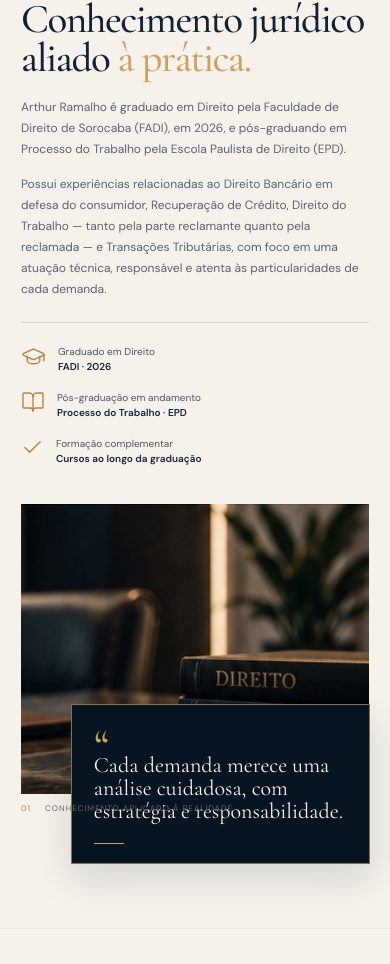
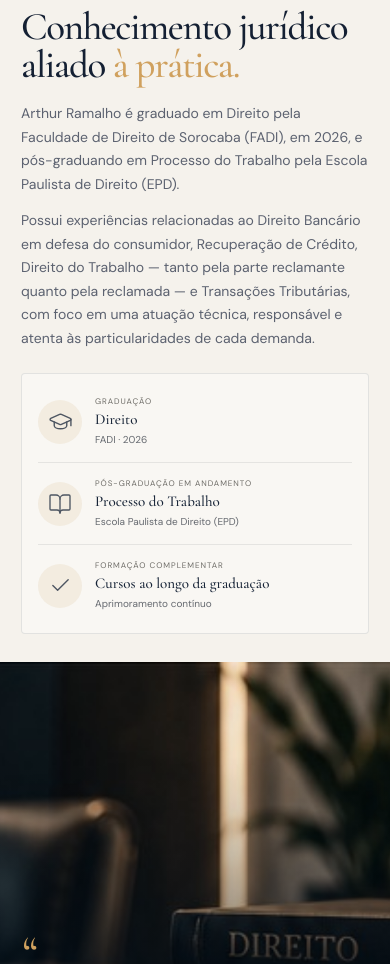
Before and after one commit to avanegm/arthur-ramalho, a React (Vite) app: page / in a window 390 px wide. Shown: the part 1033-1997 px from the top of the page. Built offline with nearby package versions, Linux system fonts and the light colour scheme.

Commit message:
refina secao sobre e formacao academica

```diff
--- a/src/App.tsx
+++ b/src/App.tsx
@@ -145,7 +145,7 @@ export default function App() {
         <div className="hero-content page-width">
           <div className="hero-copy">
             <SectionEyebrow>Sorocaba e região</SectionEyebrow>
-            <h1>Direito com<em>propósito e estratégia.</em></h1>
+            <h1>Direito com propósito e estratégia para <em>pessoas e empresas.</em></h1>
             <p className="hero-description">
               Advocacia e consultoria jurídica com análise técnica, compromisso e soluções adequadas à realidade de cada cliente.
             </p>
@@ -189,26 +189,27 @@ export default function App() {
             <p>
               Possui experiências relacionadas ao Direito Bancário em defesa do consumidor, Recuperação de Crédito, Direito do Trabalho — tanto pela parte reclamante quanto pela reclamada — e Transações Tributárias, com foco em uma atuação técnica, responsável e atenta às particularidades de cada demanda.
             </p>
-            <div className="credentials">
+            <div className="credentials" aria-label="Formação acadêmica e complementar">
               <div className="credential">
-                <GraduationCap size={25} strokeWidth={1.35} />
-                <span>Graduado em Direito<br /><strong>FADI · 2026</strong></span>
+                <span className="credential-icon"><GraduationCap size={25} strokeWidth={1.35} /></span>
+                <span className="credential-copy"><small>Graduação</small><strong>Direito</strong><span>FADI · 2026</span></span>
               </div>
               <div className="credential">
-                <BookOpen size={24} strokeWidth={1.35} />
-                <span>Pós-graduação em andamento<br /><strong>Processo do Trabalho · EPD</strong></span>
+                <span className="credential-icon"><BookOpen size={24} strokeWidth={1.35} /></span>
+                <span className="credential-copy"><small>Pós-graduação em andamento</small><strong>Processo do Trabalho</strong><span>Escola Paulista de Direito (EPD)</span></span>
               </div>
               <div className="credential">
-                <Check size={23} strokeWidth={1.45} />
-                <span>Formação complementar<br /><strong>Cursos ao longo da graduação</strong></span>
+                <span className="credential-icon"><Check size={23} strokeWidth={1.45} /></span>
+                <span className="credential-copy"><small>Formação complementar</small><strong>Cursos ao longo da graduação</strong><span>Aprimoramento contínuo</span></span>
               </div>
             </div>
           </div>
           <div className="about-visual">
             <img src="/images/office-detail.jpg" alt="Ambiente de trabalho com livros jurídicos e mesa de escritório" loading="lazy" />
+            <div className="about-visual-shade" aria-hidden="true" />
             <div className="about-quote">
               <span className="quote-mark" aria-hidden="true">“</span>
-              <p>Cada demanda merece uma análise cuidadosa, com estratégia e responsabilidade.</p>
+              <p>Cada demanda merece uma análise cuidadosa, com <em>estratégia e responsabilidade.</em></p>
               <span className="quote-rule" />
             </div>
             <div className="visual-caption"><span>01</span><span>Conhecimento aplicado à realidade</span></div>
--- a/src/styles.css
+++ b/src/styles.css
@@ -1650,3 +1650,188 @@ h2 em {
     z-index: 2;
   }
 }
+
+
+/* Refinamento da seção Sobre: credenciais em painel e imagem editorial integrada */
+.credentials {
+  grid-template-columns: 1fr;
+  gap: 0;
+  padding: 10px 22px;
+  margin-top: 26px;
+  border: 1px solid rgba(24, 39, 52, .10);
+  background: rgba(255, 255, 255, .34);
+}
+
+.credential {
+  align-items: center;
+  gap: 16px;
+  padding: 17px 0;
+  border-bottom: 1px solid rgba(24, 39, 52, .09);
+}
+
+.credential:last-child { border-bottom: 0; }
+
+.credential-icon {
+  display: grid;
+  place-items: center;
+  flex: 0 0 52px;
+  width: 52px;
+  height: 52px;
+  border-radius: 50%;
+  background: rgba(190, 143, 75, .11);
+  color: #b5823f;
+}
+
+.credential-copy {
+  display: flex;
+  flex-direction: column;
+  gap: 3px;
+  min-width: 0;
+  color: #4e5662;
+  font-size: 12px;
+  line-height: 1.45;
+}
+
+.credential-copy small {
+  color: #6f6d68;
+  font-size: 9px;
+  letter-spacing: .12em;
+  line-height: 1.4;
+  text-transform: uppercase;
+}
+
+.credential-copy strong {
+  color: var(--ink);
+  font-family: var(--serif);
+  font-size: 16px;
+  font-weight: 500;
+  line-height: 1.25;
+}
+
+.credential-copy > span { color: #666a70; font-size: 11px; }
+
+.about-visual { isolation: isolate; }
+.about-visual-shade {
+  position: absolute;
+  inset: 0 0 70px;
+  z-index: 1;
+  pointer-events: none;
+  background: linear-gradient(180deg, rgba(4, 16, 27, .02) 35%, rgba(4, 16, 27, .82) 100%);
+}
+
+.about-quote {
+  z-index: 2;
+  right: 0;
+  bottom: 70px;
+  width: min(440px, 88%);
+}
+
+.about-quote p em { color: var(--gold-light); font-style: normal; }
+.visual-caption { z-index: 2; }
+
+@media (max-width: 760px) {
+  .about {
+    padding: 30px 0 0;
+    overflow: hidden;
+  }
+
+  .about-grid {
+    display: flex;
+    flex-direction: column;
+    gap: 28px;
+  }
+
+  .about-copy { width: 100%; }
+
+  .about-copy h2 {
+    max-width: 360px;
+    margin: 14px 0 18px;
+    font-size: clamp(39px, 10vw, 49px);
+    line-height: .98;
+  }
+
+  .about-copy > p {
+    max-width: none;
+    margin-bottom: 13px;
+    font-size: 14px;
+    line-height: 1.68;
+  }
+
+  .credentials {
+    margin-top: 23px;
+    padding: 7px 16px;
+    border-radius: 4px;
+    background: rgba(255,255,255,.4);
+  }
+
+  .credential { gap: 13px; padding: 15px 0; }
+  .credential-icon { flex-basis: 44px; width: 44px; height: 44px; }
+  .credential-copy strong { font-size: 15px; }
+  .credential-copy small { font-size: 8px; }
+  .credential-copy > span { font-size: 10px; }
+
+  .about-visual {
+    width: 100vw;
+    min-height: 0;
+    height: 470px;
+    margin-left: calc(50% - 50vw);
+    margin-right: calc(50% - 50vw);
+    padding: 0;
+    overflow: hidden;
+    background: var(--navy);
+  }
+
+  .about-visual > img {
+    position: absolute;
+    inset: 0;
+    width: 100%;
+    height: 100%;
+    object-fit: cover;
+    object-position: center 54%;
+    filter: saturate(.78);
+  }
+
+  .about-visual-shade {
+    inset: 0;
+    background: linear-gradient(180deg, rgba(4,16,27,.02) 20%, rgba(4,16,27,.2) 42%, rgba(4,16,27,.94) 100%);
+  }
+
+  .about-quote {
+    right: 22px;
+    bottom: 65px;
+    left: 22px;
+    width: auto;
+    padding: 0;
+    border: 0;
+    background: transparent;
+    box-shadow: none;
+  }
+
+  .quote-mark { font-size: 48px; height: 25px; }
+  .about-quote p {
+    max-width: 390px;
+    margin: 10px 0 17px;
+    font-size: clamp(25px, 6.5vw, 31px);
+    line-height: 1.08;
+  }
+  .quote-rule { width: 38px; }
+
+  .visual-caption {
+    top: auto;
+    right: 22px;
+    bottom: 24px;
+    left: 22px;
+    gap: 12px;
+    color: rgba(250,247,242,.72);
+    font-size: 8px;
+    letter-spacing: .14em;
+  }
+
+  .practice { padding-top: 52px; }
+}
+
+@media (max-width: 380px) {
+  .about-visual { height: 440px; }
+  .about-quote { right: 18px; left: 18px; bottom: 62px; }
+  .visual-caption { right: 18px; left: 18px; font-size: 7px; }
+}
```
